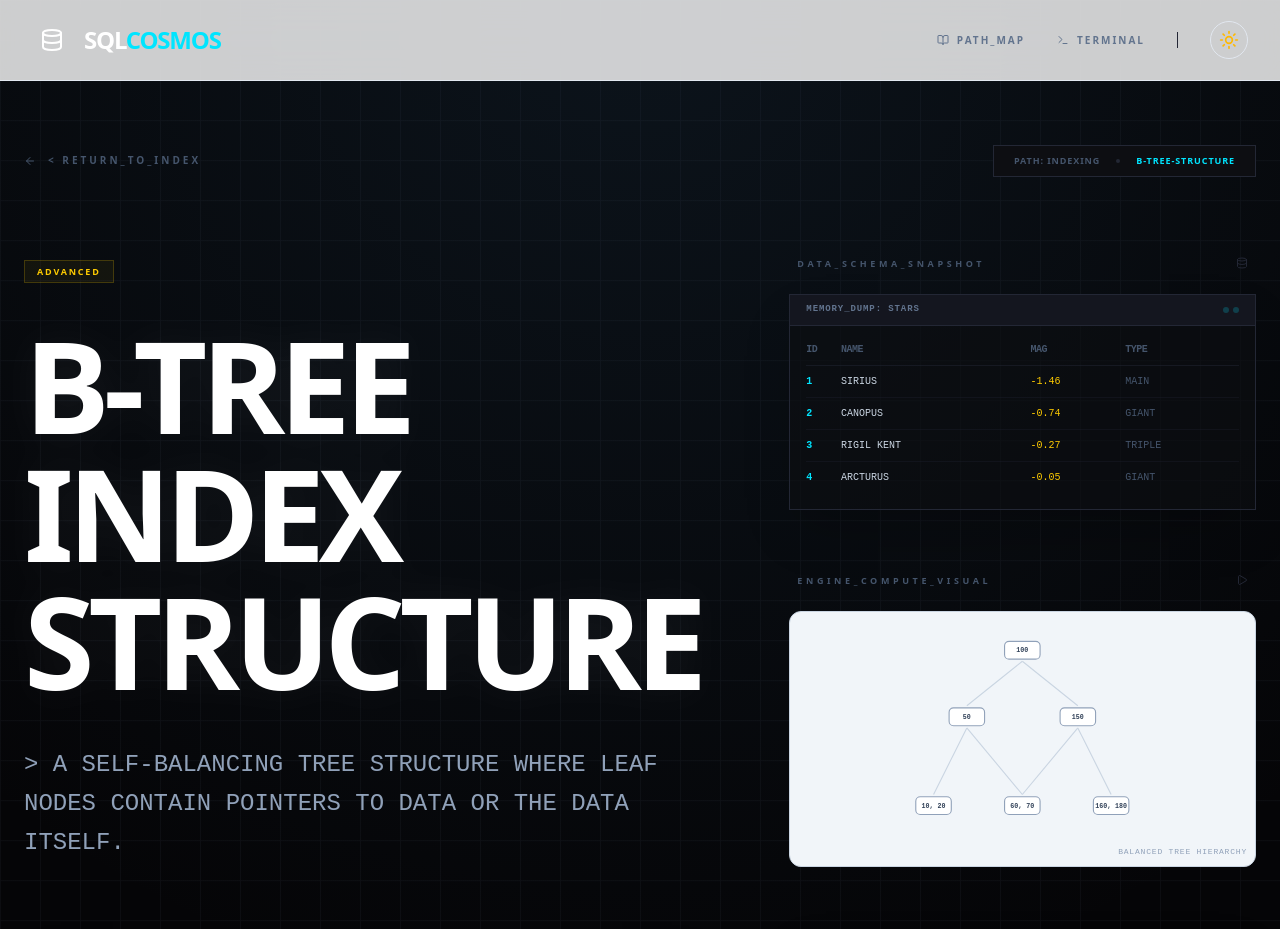
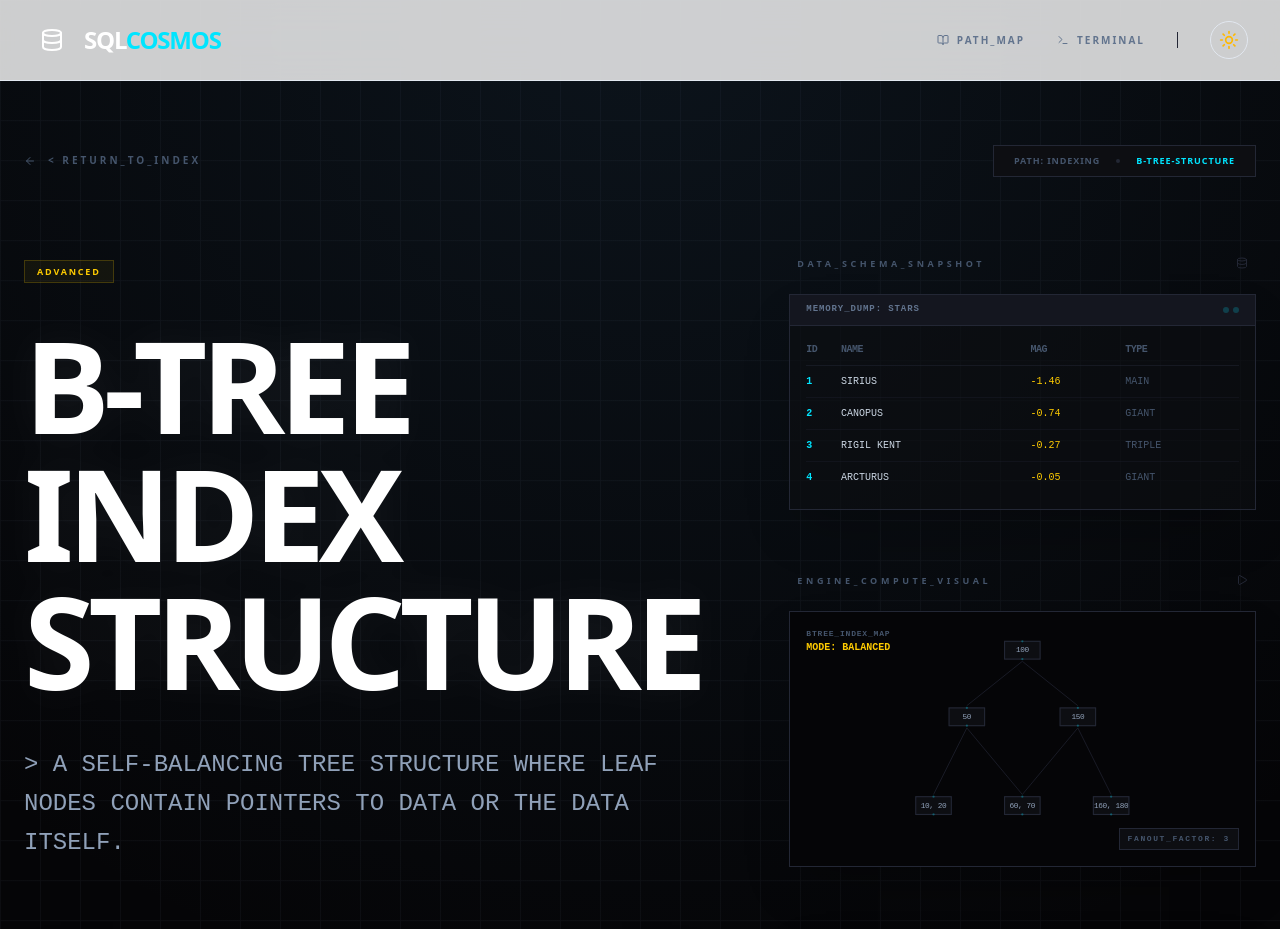
Before and after one commit to subhajitlucky/sqlviz, a React (Vite) app: page /topic/b-tree-structure in a window 1280 px wide. Shown: the top 929 px of the page. Built offline with nearby package versions, Linux system fonts and the light colour scheme.

Commit message:
design: pivot BTreeVisualizer to industrial database theme

```diff
--- a/src/components/visualizers/BTreeVisualizer.jsx
+++ b/src/components/visualizers/BTreeVisualizer.jsx
@@ -21,8 +21,8 @@ const BTreeVisualizer = () => {
   ];
 
   return (
-    <div className="w-full h-64 bg-slate-100 dark:bg-slate-950 rounded-xl border border-slate-300 dark:border-slate-800 relative overflow-hidden p-4 transition-colors">
-      <svg className="w-full h-full" viewBox="0 0 100 100">
+    <div className="w-full h-64 bg-db-black border border-db-border relative overflow-hidden p-4 shadow-2xl transition-all">
+      <svg className="w-full h-full relative z-10" viewBox="0 0 100 100">
         {connections.map((conn, i) => {
           const from = nodes.find(n => n.id === conn.from);
           const to = nodes.find(n => n.id === conn.to);
@@ -31,26 +31,25 @@ const BTreeVisualizer = () => {
               key={i}
               x1={from.x} y1={from.y + 5} x2={to.x} y2={to.y - 5}
               stroke="currentColor"
-              className="text-slate-300 dark:text-slate-800"
-              strokeWidth="0.5"
+              className="text-db-border"
+              strokeWidth="0.3"
               initial={{ pathLength: 0 }}
               animate={{ pathLength: 1 }}
-              transition={{ duration: 1, delay: i * 0.2 }}
+              transition={{ duration: 1, delay: i * 0.1 }}
             />
           );
         })}
         {nodes.map((node, i) => (
           <motion.g
             key={node.id}
-            initial={{ scale: 0, opacity: 0 }}
-            animate={{ scale: 1, opacity: 1 }}
-            transition={{ type: 'spring', delay: i * 0.1 }}
+            initial={{ opacity: 0, y: 5 }}
+            animate={{ opacity: 1, y: 0 }}
+            transition={{ delay: i * 0.05 }}
           >
             <rect
               x={node.x - 8} y={node.y - 4} width={16} height={8}
-              rx="2"
               fill="currentColor"
-              className="text-white dark:text-slate-900"
+              className="text-db-surface"
               stroke="currentColor"
               strokeWidth="0.5"
             />
@@ -58,26 +57,33 @@ const BTreeVisualizer = () => {
               x={node.x} y={node.y + 1}
               textAnchor="middle"
               fill="currentColor"
-              fontSize="3"
-              fontWeight="bold"
-              className="font-mono text-slate-700 dark:text-slate-200"
+              fontSize="3.5"
+              fontWeight="black"
+              className="font-mono text-slate-400 tracking-tighter"
             >
               {node.label}
             </text>
-            {/* Outline rect for the sapphire border */}
             <rect
               x={node.x - 8} y={node.y - 4} width={16} height={8}
-              rx="2"
               fill="none"
               stroke="currentColor"
-              className="text-sapphire-500 dark:text-sapphire-400"
+              className="text-db-border group-hover:text-sql-cyan transition-colors"
               strokeWidth="0.5"
             />
+            {/* Connection ports */}
+            <circle cx={node.x} cy={node.y-4} r="0.5" className="fill-sql-cyan/30" />
+            <circle cx={node.x} cy={node.y+4} r="0.5" className="fill-sql-cyan/30" />
           </motion.g>
         ))}
       </svg>
-      <div className="absolute bottom-2 right-2 text-[8px] font-mono text-slate-400 dark:text-slate-500 uppercase tracking-widest">
-        Balanced Tree Hierarchy
+
+      <div className="absolute top-4 left-4 font-mono uppercase">
+        <div className="text-[8px] text-slate-600 tracking-widest font-black">BTREE_INDEX_MAP</div>
+        <div className="text-[10px] text-sql-gold font-bold">MODE: BALANCED</div>
+      </div>
+
+      <div className="absolute bottom-4 right-4 font-mono text-[8px] text-slate-600 font-black tracking-[0.2em] flex items-center bg-db-surface px-2 py-1 border border-db-border">
+        FANOUT_FACTOR: 3
       </div>
     </div>
   );
```
